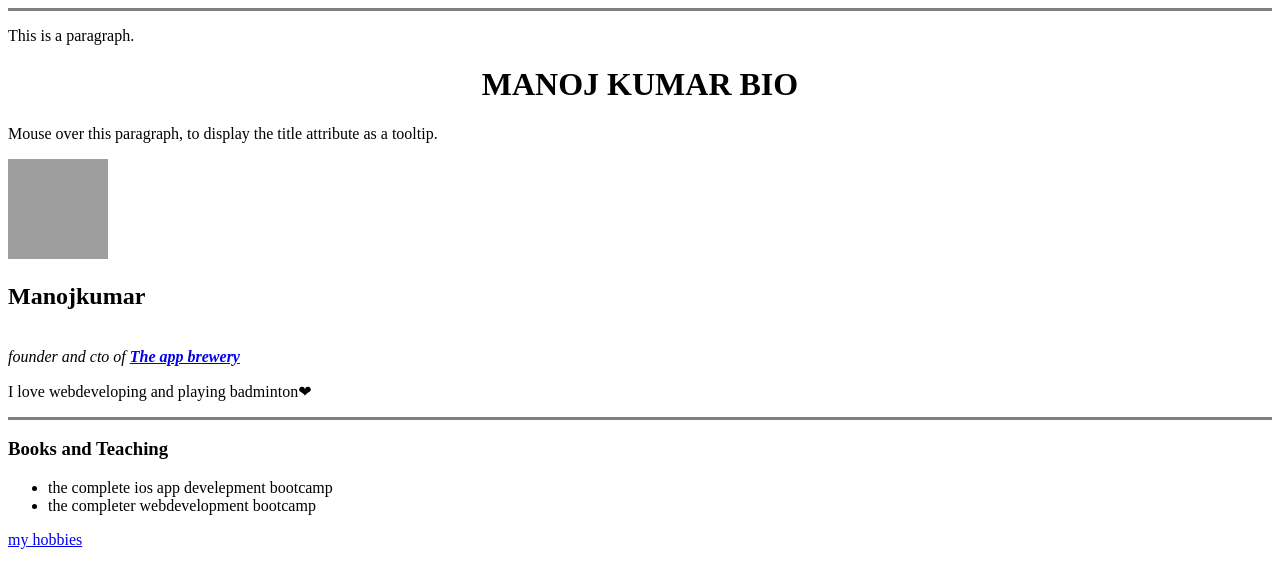
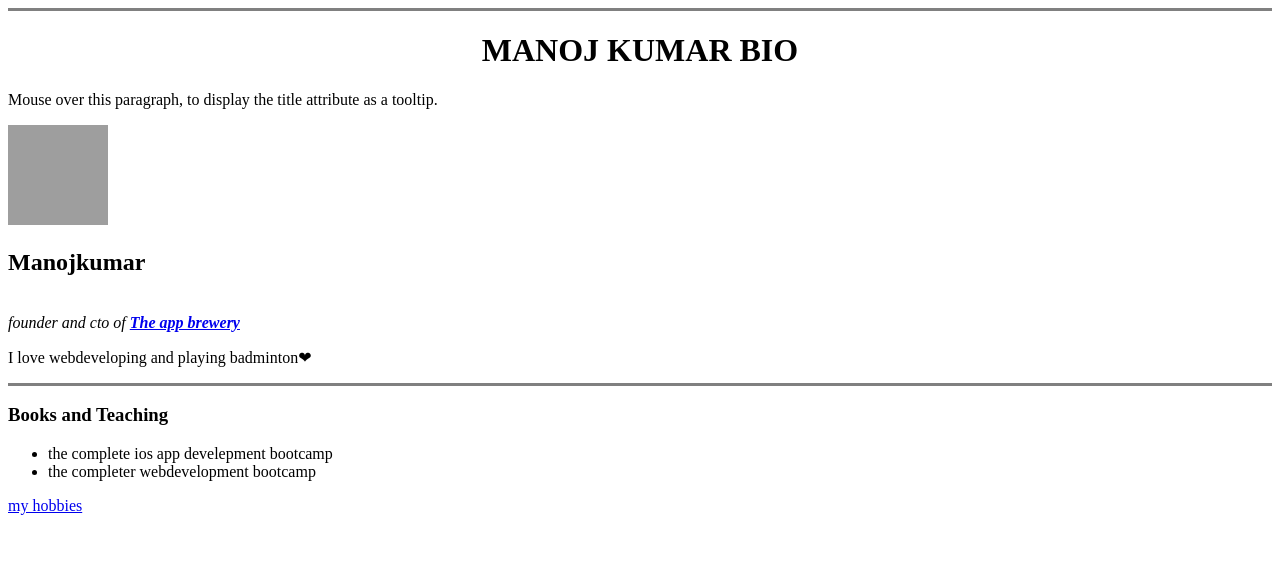
Before and after one commit to manojkumar190/cv, a plain HTML site: page index.html in a window 1280 px wide. Drawn offline with Linux system fonts and the light colour scheme; grey boxes are pictures that could not be loaded.

Commit message:
Update index.html

```diff
--- a/index.html
+++ b/index.html
@@ -6,7 +6,6 @@
   </head>
   <body>
     <hr size=3 noshade=$0>
-    <p title="I'm a tooltip">This is a paragraph.</p>
     <center>
         <h1>MANOJ KUMAR BIO</h1>
     </center>
```
